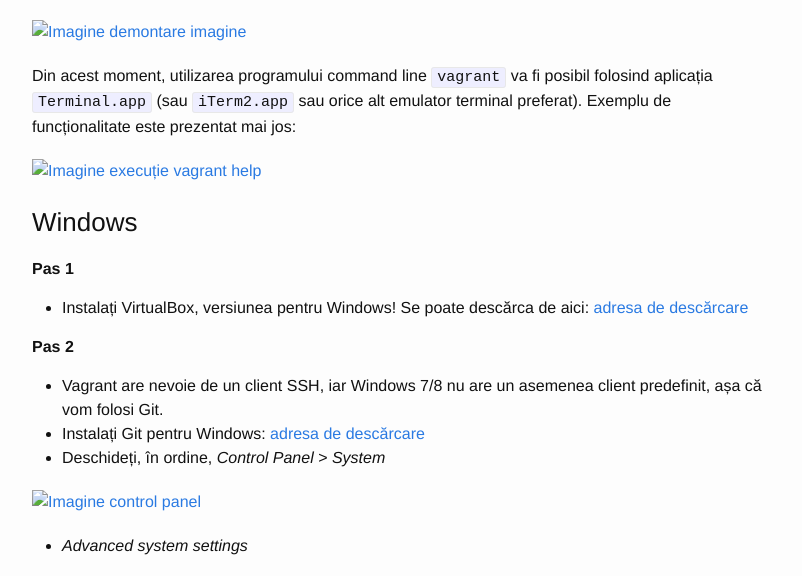
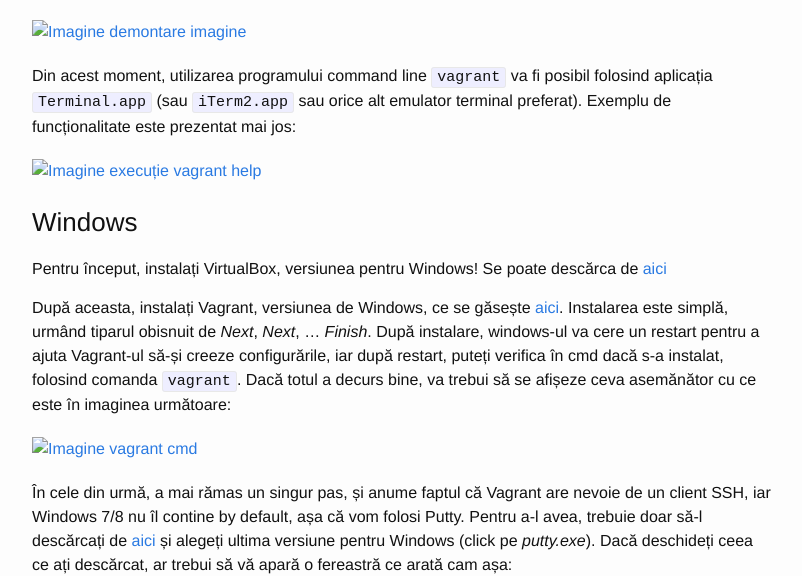
Before and after one commit to infoeducatie/blog.infoeducatie.ro, a Jekyll site: the page built from _posts/2015-07-23-tutorial-vagrant.markdown, in a window 1280 px wide and 1400 px high, scrolled down 3460 px. Shown: the top 576 px of the window, without its empty margins (238-1040 px from the left). Built offline with Jekyll 4.4.1, drawn with Linux system fonts in a browser that asks for light colours; some of the changed text lies outside the part shown; grey boxes are pictures that could not be loaded.

Commit message:
Imported windows diffs

````diff
--- a/_posts/2015-07-23-tutorial-vagrant.markdown
+++ b/_posts/2015-07-23-tutorial-vagrant.markdown
@@ -111,44 +111,15 @@ Din acest moment, utilizarea programului command line `vagrant` va fi posibil fo
 
 ### Windows
 
-**Pas 1**
+Pentru început, instalați VirtualBox, versiunea pentru Windows! Se poate descărca de  [aici](https://www.virtualbox.org/wiki/Downloads)
 
-- Instalați VirtualBox, versiunea pentru Windows! Se poate descărca de aici: [adresa de descărcare](https://www.virtualbox.org/wiki/Downloads)
+După aceasta, instalați Vagrant, versiunea de Windows, ce se găsește [aici](http://www.vagrantup.com/downloads.html). Instalarea este simplă, urmând tiparul obisnuit de _Next_, _Next_, ... _Finish_. După instalare, windows-ul va cere un restart pentru a ajuta Vagrant-ul să-și creeze configurările, iar după restart, puteți verifica în cmd dacă s-a instalat, folosind comanda ```vagrant```. Dacă totul a decurs bine, va trebui să se afișeze ceva asemănător cu ce este în imaginea următoare:
 
+[![Imagine vagrant cmd](assets/images/vagrant/windows/vagrant_cmd.png)](assets/images/vagrant/windows/vagrant_cmd.png)
 
+În cele din urmă, a mai rămas un singur pas, și anume faptul că Vagrant are nevoie de un client SSH, iar Windows 7/8 nu îl contine by default, așa că vom folosi Putty. Pentru a-l avea, trebuie doar să-l descărcați de [aici](http://www.chiark.greenend.org.uk/~sgtatham/putty/download.html) și alegeți ultima versiune pentru Windows (click pe _putty.exe_). Dacă deschideți ceea ce ați descărcat, ar trebui să vă apară o fereastră ce arată cam așa:
 
-**Pas 2**
-
-- Vagrant are nevoie de un client SSH, iar Windows 7/8 nu are un asemenea client predefinit, așa că vom folosi Git.
-- Instalați Git pentru Windows: [adresa de descărcare](http://msysgit.github.io/)
-- Deschideți, în ordine, _Control Panel_ > _System_
-
-[![Imagine control panel]({{ site.baseurl }}assets/images/vagrant/windows/control_panel.png)]({{ site.baseurl }}assets/images/vagrant/windows/control_panel.png)
-
-- _Advanced system settings_
-
-[![Imagine system]({{ site.baseurl }}assets/images/vagrant/windows/system.png)]({{ site.baseurl }}assets/images/vagrant/windows/system.png)
-
-- _Environment Variables..._
-
-[![Imagine system properties]({{ site.baseurl }}assets/images/vagrant/windows/system_properties.png)]({{ site.baseurl }}assets/images/vagrant/windows/system_properties.png)
-
-- În cele ce urmează, setați PATH-ul urmând pașii din imagini. Selectați _Path_ din _System variables_, apoi click _Edit..._:
-
-[![Imagine path]({{ site.baseurl }}assets/images/vagrant/windows/path.png)]({{ site.baseurl }}assets/images/vagrant/windows/path.png)
-
-- În _Variable value_, adaugați la final calea către folderul /bin unde ați instalat git. De obicei, aceasta este C:\Program Files (x86)\Git\bin
-
-[![Imagine edit path]({{ site.baseurl }}assets/images/vagrant/windows/edit_path.png)]({{ site.baseurl }}assets/images/vagrant/windows/edit_path.png)
-
-**Pas 3**
-
-- Instalați Vagrant, versiunea de Windows: [adresa de descărcare a site-ului](http://www.vagrantup.com/downloads.html)
-- După instalare, sistemul de operare va cere un restart pentru a-și crea configurările
-- După restart, puteți verifica în cmd dacă s-a instalat, folosind comanda `vagrant`
-
-
-[![Imagine vagrant cmd]({{ site.baseurl }}assets/images/vagrant/windows/vagrant_cmd.png)]({{ site.baseurl }}assets/images/vagrant/windows/vagrant_cmd.png)
+[![Imagine putty](assets/images/vagrant/windows/putty.png)](assets/images/vagrant/windows/putty.png)
 
 
 ## Quickstart (101)
````
